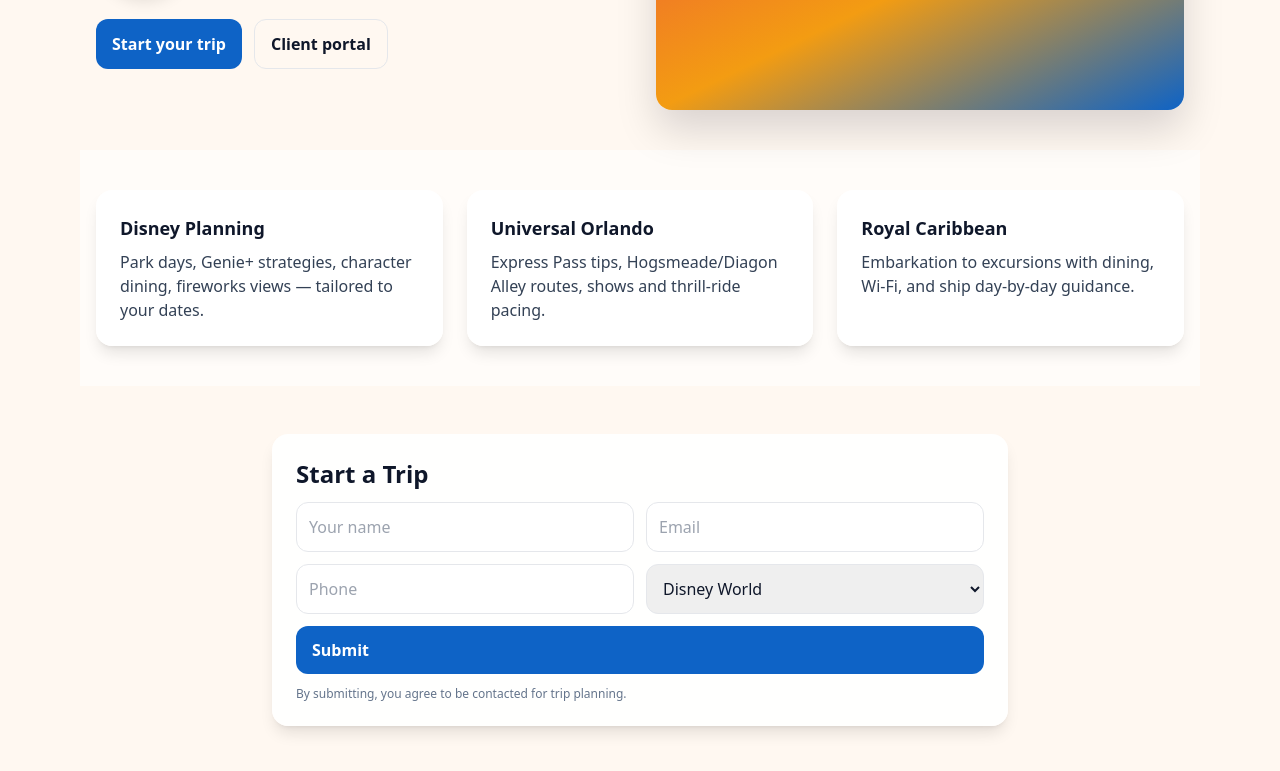
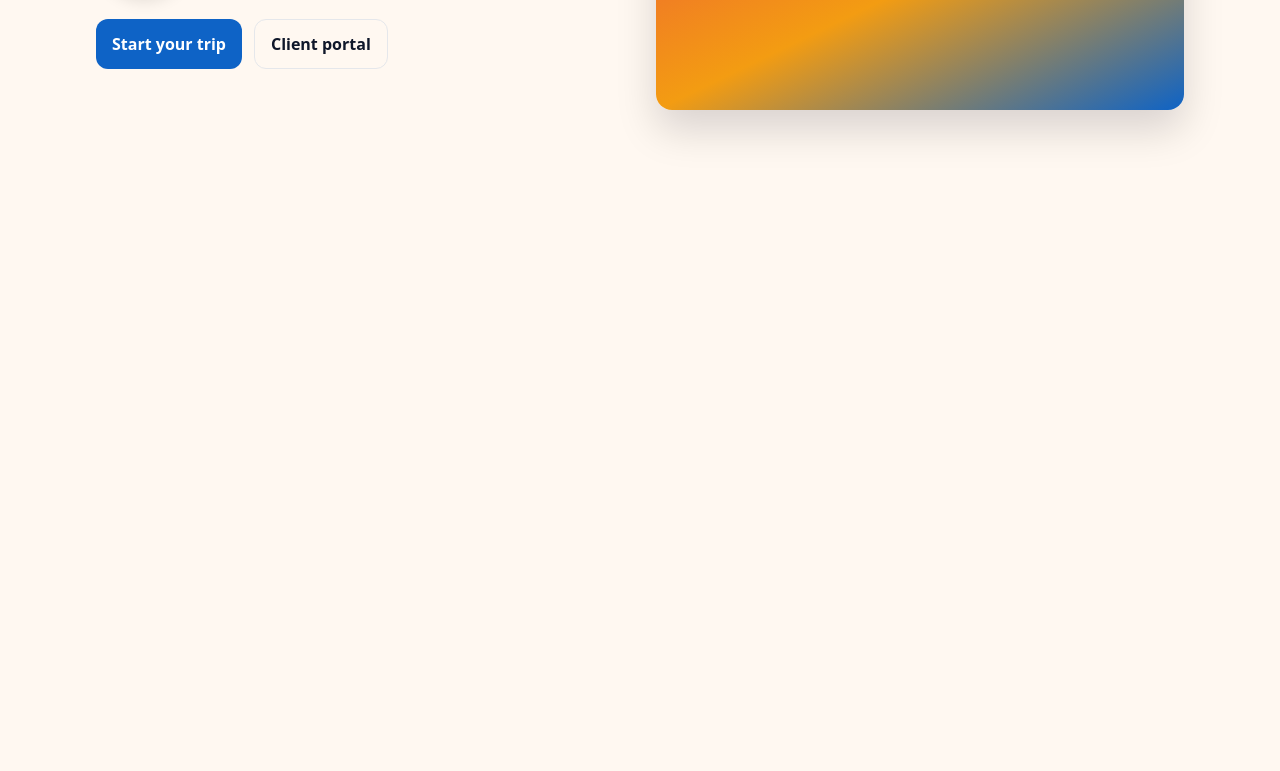
Before and after one commit to SpaceTimerAPI-Admin/ActionandAnchors, a Next.js app: page / in a window 1280 px wide. Shown: the part 513-1284 px from the top of the page. After the commit the page ends 800 px from the top, so only its background shows below. Built offline with nearby package versions, Linux system fonts and the light colour scheme.

Commit message:
Add files via upload

```diff
--- a/app/page.tsx
+++ b/app/page.tsx
@@ -23,11 +23,10 @@
               Your client portal includes live park hours, wait-time insights, and an AI chat that can hand off to me anytime.
             </p>
 
-            {/* Profile welcome */}
+            {/* Profile welcome (now reads from /photos/anthony.jpg) */}
             <div className="flex items-center gap-4">
               <div className="relative w-24 h-24 rounded-full ring-4 ring-[#0E63C6]/20 shadow-lg overflow-hidden">
-                {/* Upload your photo to /public/profile/anthony.jpg */}
-                <Image src="/profile/anthony.jpg" alt="Anthony McHugh headshot" fill className="object-cover" priority />
+                <Image src="/photos/anthony.jpg" alt="Anthony McHugh headshot" fill className="object-cover" priority />
               </div>
               <div>
                 <p className="font-semibold">Hey, I'm Anthony 👋</p>
@@ -49,45 +48,6 @@
           </div>
         </div>
       </section>
-
-      {/* Services */}
-      <section className="py-10 bg-white/60">
-        <div className="mx-auto max-w-6xl px-4 grid md:grid-cols-3 gap-6">
-          <div className="card">
-            <h3 className="font-semibold text-lg">Disney Planning</h3>
-            <p className="text-slate-700 mt-2">Park days, Genie+ strategies, character dining, fireworks views — tailored to your dates.</p>
-          </div>
-          <div className="card">
-            <h3 className="font-semibold text-lg">Universal Orlando</h3>
-            <p className="text-slate-700 mt-2">Express Pass tips, Hogsmeade/Diagon Alley routes, shows and thrill-ride pacing.</p>
-          </div>
-          <div className="card">
-            <h3 className="font-semibold text-lg">Royal Caribbean</h3>
-            <p className="text-slate-700 mt-2">Embarkation to excursions with dining, Wi-Fi, and ship day-by-day guidance.</p>
-          </div>
-        </div>
-      </section>
-
-      {/* Lead form */}
-      <section id="start" className="py-12">
-        <div className="mx-auto max-w-3xl px-4">
-          <div className="card">
-            <h2 className="text-2xl font-bold mb-3">Start a Trip</h2>
-            <form method="POST" action="/api/lead" className="grid sm:grid-cols-2 gap-3">
-              <input name="name" placeholder="Your name" className="w-full border rounded-xl px-3 py-3" />
-              <input name="email" placeholder="Email" className="w-full border rounded-xl px-3 py-3" />
-              <input name="phone" placeholder="Phone" className="w-full border rounded-xl px-3 py-3 sm:col-span-1" />
-              <select name="destination" className="w-full border rounded-xl px-3 py-3 sm:col-span-1">
-                <option>Disney World</option>
-                <option>Universal Orlando</option>
-                <option>Royal Caribbean</option>
-              </select>
-              <button className="btn btn-primary sm:col-span-2" type="submit">Submit</button>
-            </form>
-            <p className="text-xs text-slate-500 mt-3">By submitting, you agree to be contacted for trip planning.</p>
-          </div>
-        </div>
-      </section>
     </>
   )
 }
```
